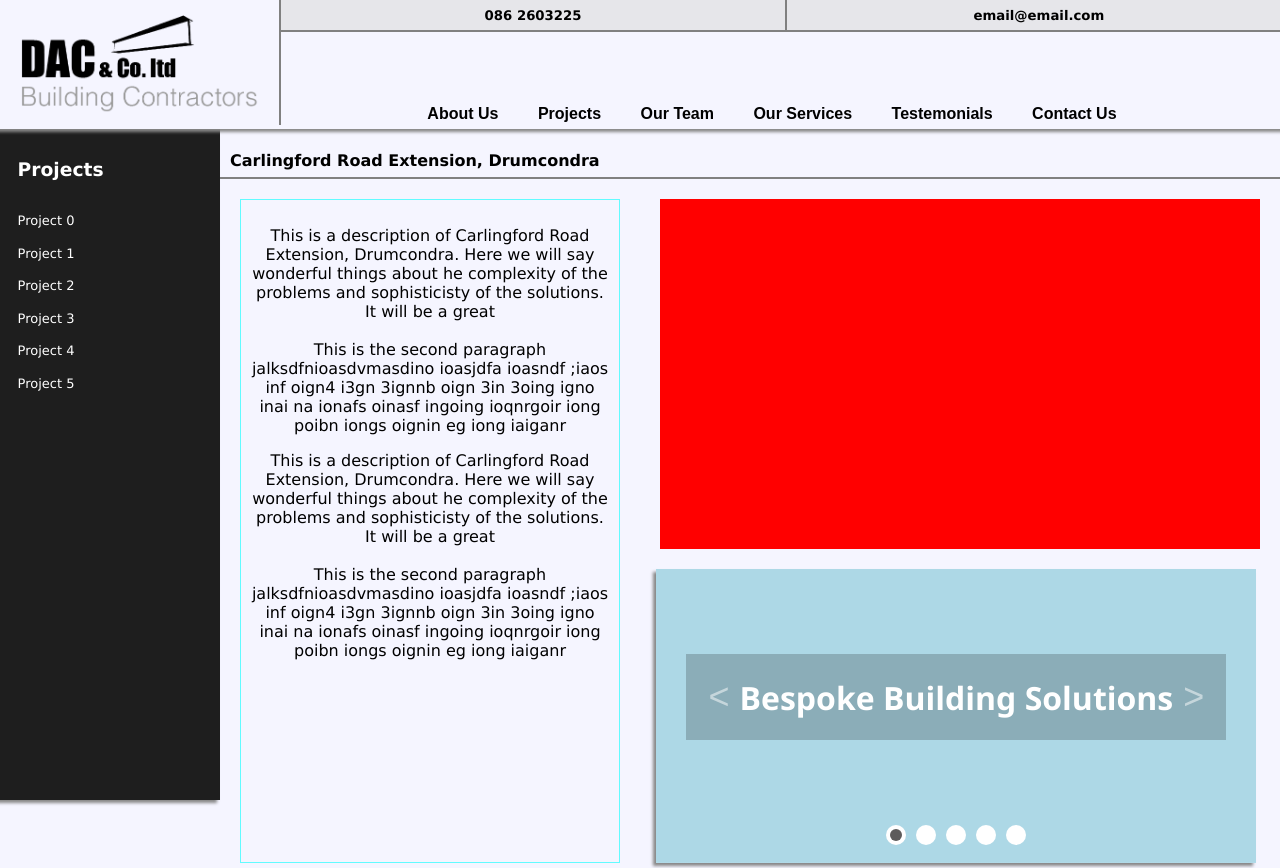
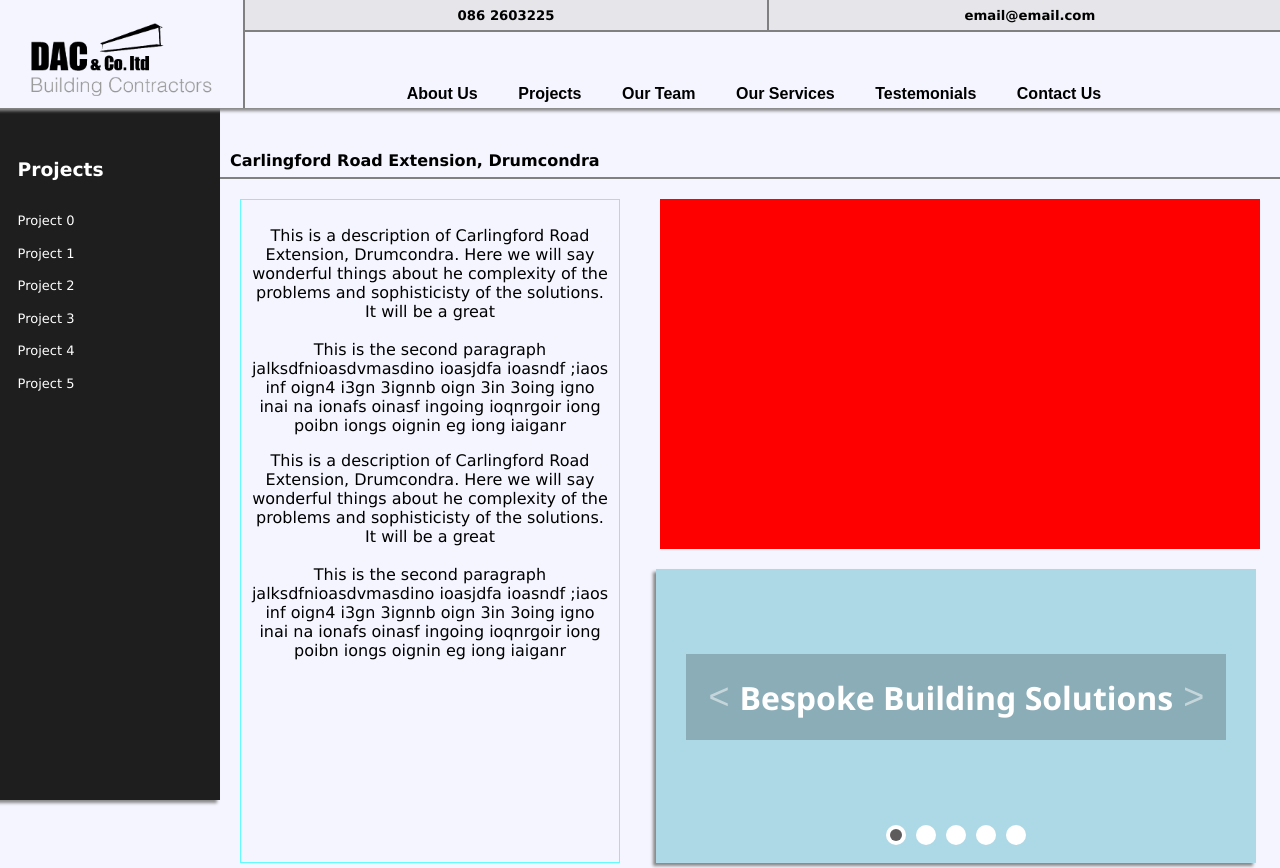
Before and after one commit to cashin-stephen/dac, a React (Create React App) app in the folder frontend/: page /projects/0 in a window 1280 px wide. Shown: the top 868 px of the page. Built offline with nearby package versions, Linux system fonts and the light colour scheme.

Commit message:
suppresed null error on getPosition functions, functionality unaffected, monitor. Also made header a little more dynamic

```diff
--- a/frontend/src/App.js
+++ b/frontend/src/App.js
@@ -19,34 +19,48 @@ const Main = () => {
   const [intiialY, setInitialY] = useState(false)
   const headerOffset = -25
 
+  // weird type error on resize, just checking for null for now
+
   const getAboutPosition = (myRef) => {
+    try {
       const y = myRef.current.offsetTop
       setAboutY(y)
+    } catch {}
   }
 
   const getProjectPosition = (myRef) => {
+    try {
       const y = myRef.current.offsetTop
       setProjectY(y)
+    } catch {}
   }
 
   const getTeamPosition = (myRef) => {
+    try {
       const y = myRef.current.offsetTop
       setTeamY(y)
+    } catch {}
   }
 
   const getServicesPosition = (myRef) => {
+    try {
       const y = myRef.current.offsetTop
       setServicesY(y)
+    } catch {}
   }
 
   const getTestemonialsPosition = (myRef) => {
+    try {
       const y = myRef.current.offsetTop
       setTestemonialsY(y)
+    } catch {}
   }
 
   const getContactPosition = (myRef) => {
+    try {
       const y = myRef.current.offsetTop
       setContactY(y)
+    } catch {}
   }
 
   // Bad code, revisit if you have integrity
--- a/frontend/src/Components/Header.js
+++ b/frontend/src/Components/Header.js
@@ -8,8 +8,8 @@ import { useNavigate, useLocation, Link } from 'react-router-dom'
 // Thus timeouts are used to ensure they load before the functions are called
 
 const Header = ({ aboutY, projectY, teamY, servicesY, testemonialsY, contactY }) => {
-  const [logoHeight, setLogoHeight] = useState(100)
-  const [linkHeight, setLinkHeight] = useState(68)
+  const [logoWidth, setLogoWidth] = useState('min(80%, 300px)')
+  const [linkHeight, setLinkHeight] = useState(48)
   const [linkWidth, setlinksWidth] = useState(1000)
   const navigate = useNavigate()
   const location = useLocation()
@@ -29,11 +29,11 @@ const Header = ({ aboutY, projectY, teamY, servicesY, testemonialsY, contactY })
   const resizeHeader = () => {
     const documentElement = document.documentElement
     if (documentElement.scrollTop < 50) {
-      setLogoHeight(100)
-      setLinkHeight(68)
+      setLogoWidth('min(80%, 300px)')
+      setLinkHeight(48)
     } else {
-      setLogoHeight(65)
-      setLinkHeight(33)
+      setLogoWidth('min(40%, 220px)')
+      setLinkHeight(28)
     }
   }
 
@@ -85,8 +85,9 @@ const Header = ({ aboutY, projectY, teamY, servicesY, testemonialsY, contactY })
 
   return (
         <header className = "header">
-            <Link to={'/'}>
-            <img className = "logo" src={logo} style={{ height: logoHeight }} alt="DAC & Co. ltd Building Contractors"/>
+            <Link className="logoLink" style={{ width: logoWidth }} to={'/'}>
+            <div style={{ display: 'inline-block', textAlign: 'center' }}></div>
+            <img className = "logo" src={logo} alt="DAC & Co. ltd Building Contractors"/>
             </Link>
             <div className="info">
                 <div className="headerContact">
--- a/frontend/src/index.css
+++ b/frontend/src/index.css
@@ -183,19 +183,28 @@ p {
   top: 0;
   box-shadow: -3px 3px 3px #888888;
   z-index: 3;
+  text-align: center;
 }
 
 .logo {
-  width: auto;
-  padding-top: 15px;
-  padding-bottom: 10px;
-  padding-right: 20px;
-  padding-left: 20px;
+  height: auto;
+  border-style: solid;
+  border-color: gray;
+  width: 75%;
+  border: none;
+  min-width: 100px;
+  padding:5px;
+  display: block; /* This will remove any spacing below the image */
+  margin: 0 auto;
+}
+
+.logoLink {
   border: 0px;
   border-right: 2px;
   border-style: solid;
   border-color: gray;
-  transition: 1s ease-in-out
+  transition: 1s ease-in-out;
+  min-width: 110px;
 }
 
 .info {
@@ -703,7 +712,6 @@ p {
   width:90%;
   display: flex;
   align-items: flex-start;
-
 }
 
 .upperContact {
--- a/frontend/src/pages/Project.js
+++ b/frontend/src/pages/Project.js
@@ -11,14 +11,16 @@ const Project = () => {
   const { projects } = useLoaderData()
 
   const getContactPosition = (myRef) => {
-    const y = myRef.current.offsetTop
-    setContactY(y)
+    try {
+      const y = myRef.current.offsetTop
+      setContactY(y)
+    } catch {}
   }
 
   useEffect(() => {
     console.log(projects)
     window.scrollTo(0, 0)
-  }, [])
+  }, [projects])
 
   return (
         <>
```
Lines whose indentation alone changed are shown as unchanged.
